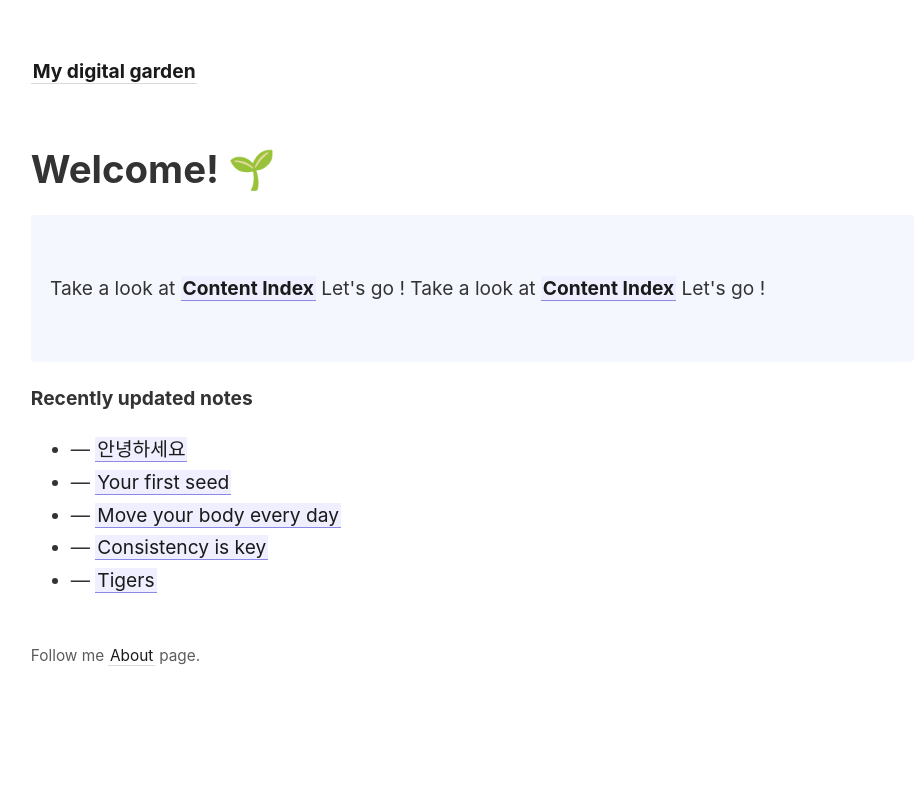
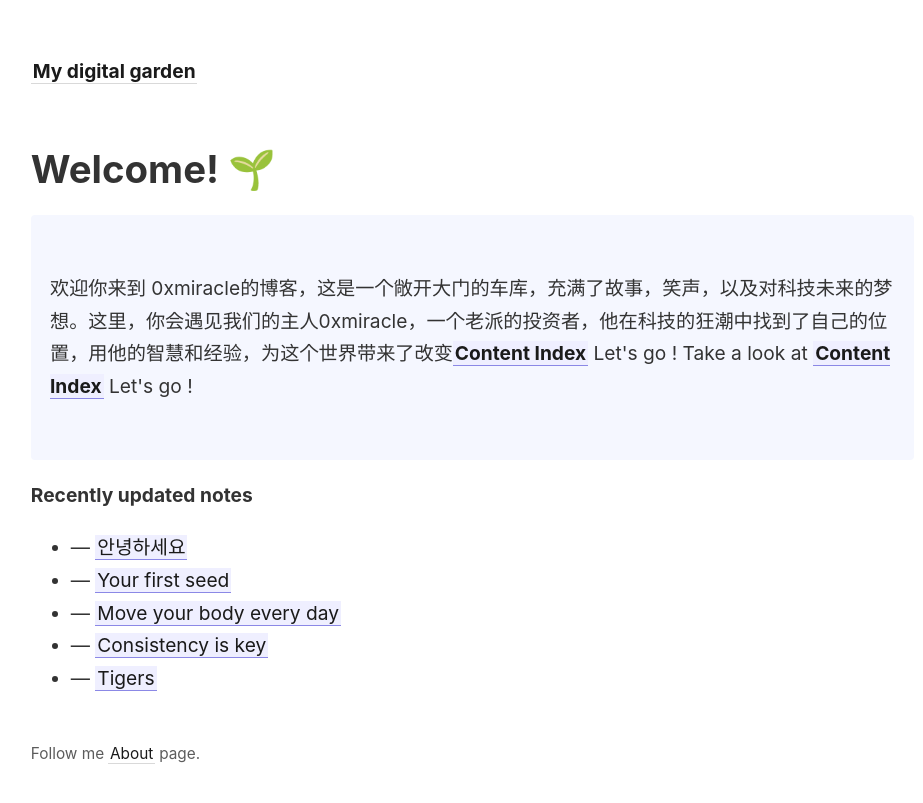
Before and after one commit to lkyxuan/bbbblog, a Jekyll site: the page built from _pages/index.md, in a window 1280 px wide. Shown: the top 803 px of the page, without its empty margins (46-969 px from the left). Built offline with Jekyll 4.4.1, drawn with Linux system fonts in a browser that asks for light colours.

Commit message:
vault backup: 2023-07-14 03:57:35
Affected files:
_pages/index.md

```diff
--- a/_pages/index.md
+++ b/_pages/index.md
@@ -10,7 +10,7 @@ permalink: /
 <p style="padding: 3em 1em; background: #f5f7ff; border-radius: 4px;">
 
 
-  Take a look at <span style="font-weight: bold">[[Content Index]]</span> Let's go !
+  欢迎你来到 0xmiracle的博客，这是一个敞开大门的车库，充满了故事，笑声，以及对科技未来的梦想。这里，你会遇见我们的主人0xmiracle，一个老派的投资者，他在科技的狂潮中找到了自己的位置，用他的智慧和经验，为这个世界带来了改变<span style="font-weight: bold">[[Content Index]]</span> Let's go !
   Take a look at <span style="font-weight: bold">[[Content Index]]</span> Let's go !
 
 
```
